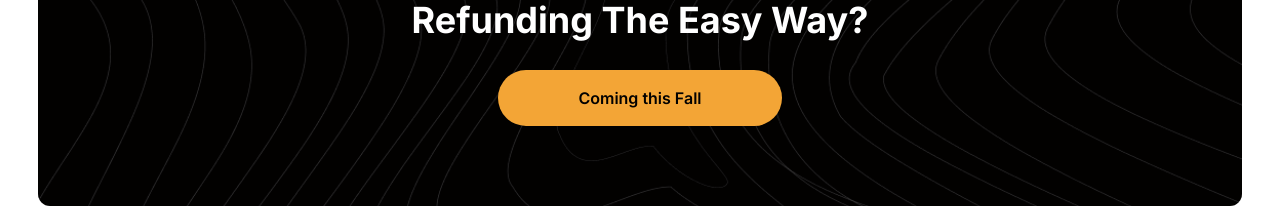
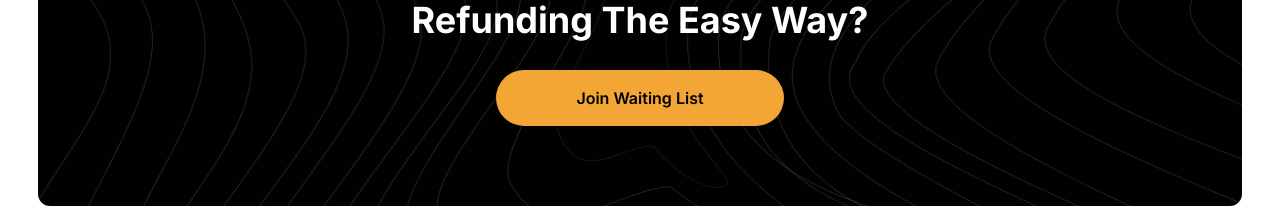
Before and after one commit to Ayoazeez26/rewind-landing, a Nuxt app: page / in a window 1280 px wide. Shown: the part 3867-4075 px from the top of the page. Built offline with nearby package versions, Linux system fonts and the light colour scheme.

Commit message:
changed cta text

```diff
--- a/components/How.vue
+++ b/components/How.vue
@@ -54,7 +54,7 @@ export default {}
             Are You Ready To Start Refunding The Easy Way?
           </h1>
           <a href="https://splish.notion.site/REWIND-FAQ-a4b30fcde63d43cd9185ff9edb3a4c1f" data-type="button" class="btn bg-secondary rounded-full text-black px-20 font-semibold py-4 btn-primary" target="_blank">
-            Coming this Fall
+            Join Waiting List
           </a>
         </div>
       </div>
```
